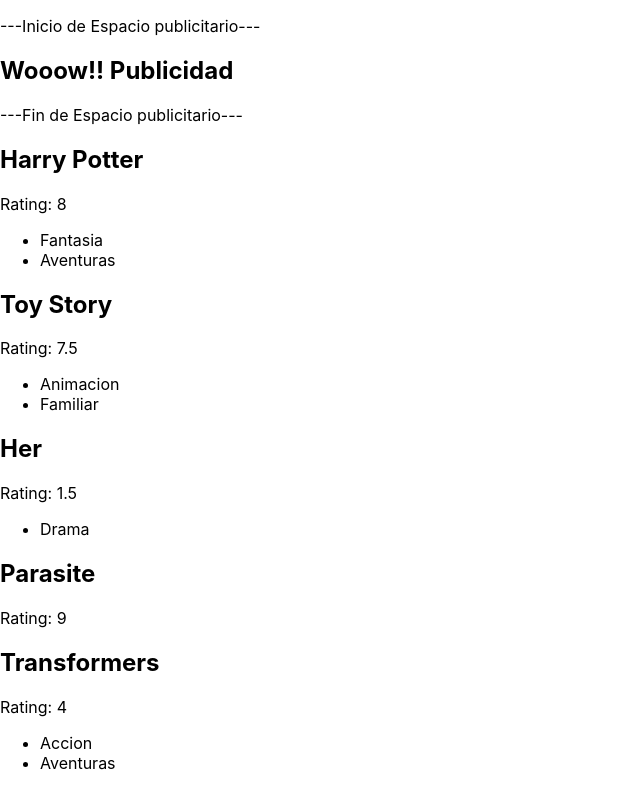
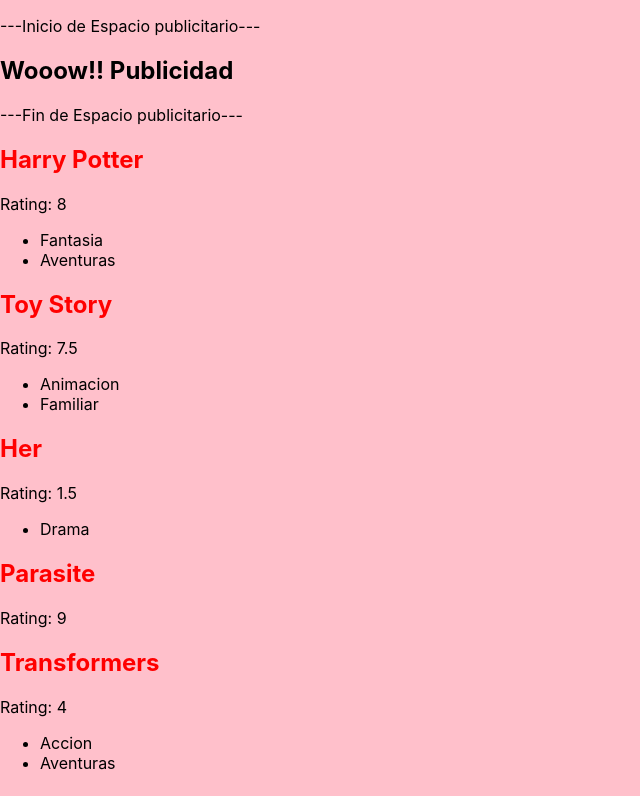
Before and after one commit to diego-allsafe/peliculas, a React (Create React App) app: page / in a window 1280 px wide. Shown: the top 796 px of the page, without its empty margins (0-640 px from the left). Built offline with nearby package versions, Linux system fonts and the light colour scheme.

Commit message:
agregue styling

```diff
--- a/public/index.html
+++ b/public/index.html
@@ -2,6 +2,7 @@
 <html lang="en">
   <head>
     <meta charset="utf-8" />
+    <link rel="stylesheet" href="styles.css">
     <link rel="icon" href="%PUBLIC_URL%/favicon.ico" />
     <meta name="viewport" content="width=device-width, initial-scale=1" />
     <meta name="theme-color" content="#000000" />
--- /dev/null
+++ b/public/styles.css
@@ -0,0 +1,3 @@
+body{
+    background-color: pink;
+}
--- a/src/components/Pelicula.js
+++ b/src/components/Pelicula.js
@@ -1,5 +1,6 @@
 import React from 'react';
 import PropTypes from 'prop-types';
+import "./Peliculas.css";
 
 //Aca estamos extendiendo nuestra caja de herramientas
 //usando JSX  como lenguaje de renderizacion de
--- /dev/null
+++ b/src/components/Peliculas.css
@@ -0,0 +1,3 @@
+h2.sarasa{
+    color: red;
+}
```
